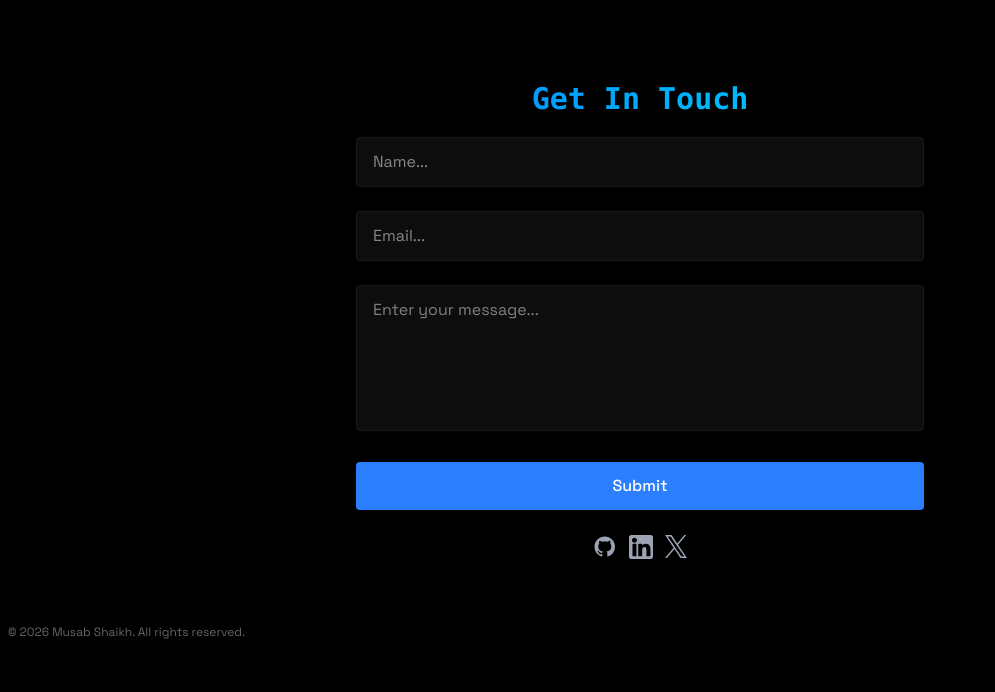
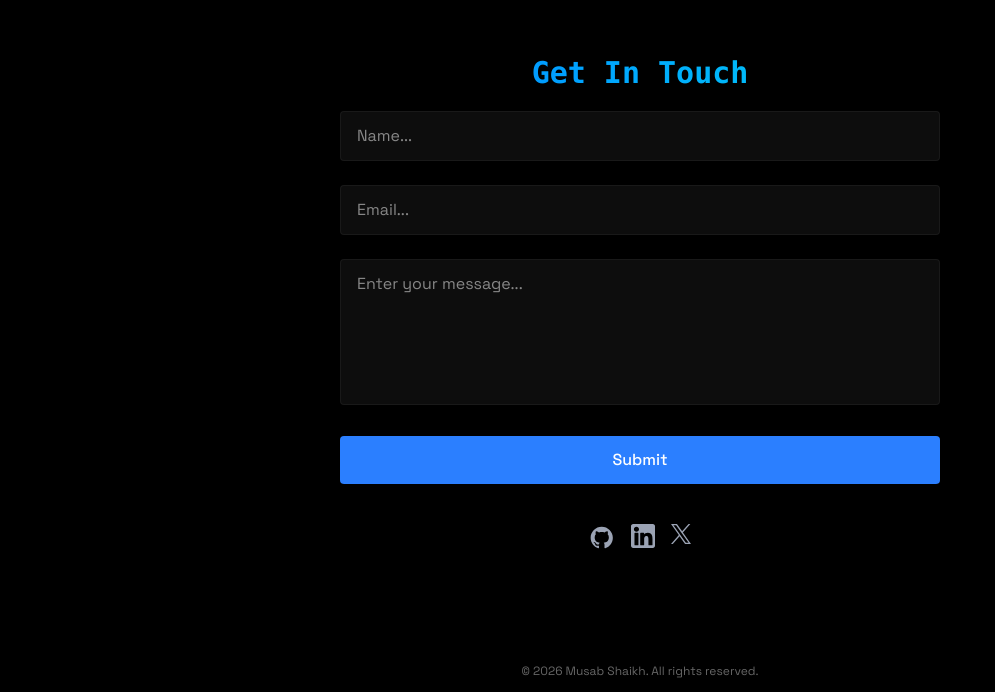
Before and after one commit to piratesofsi/musab-portfolio, a React (Vite) app: page / in a window 1280 px wide. Shown: the part 2312-3004 px from the top of the page, without its empty margins (0-995 px from the left). Built offline with nearby package versions, Linux system fonts and the light colour scheme.

Commit message:
footer updated

```diff
--- a/src/components/sections/Contact.jsx
+++ b/src/components/sections/Contact.jsx
@@ -6,179 +6,130 @@ import linkdin from "../../assets/linkedin-icon.svg";
 import x from "../../assets/x-icon.svg";
 import toast from "react-hot-toast";
 
-
-
 const Contact = () => {
 
-    // define a usestate so i can disable the submit
-    // while sending
     const [isSending, setisSending] = useState(false);
 
-
-    // function for handling the submit of form means sending email
     const sendEmail = (e) => {
-
-        // disable the button
+        e.preventDefault();
         setisSending(true);
-
-
-
-
-        // prevents the default behaviour of the forms
-        e.preventDefault();
 
         emailjs.sendForm(
             import.meta.env.VITE_EMAIL_SERVICE,
             import.meta.env.VITE_EMAIL_TEMPLATE,
             e.target,
             import.meta.env.VITE_EMAIL_PUBLIC
-        ).then(() => {
+        )
+        .then(() => {
             toast.success("Message sent successfully ");
-
-
-            // clear all inputes
-
-            // clear all inputs
             e.target.reset();
-
         })
         .catch((err) => {
             console.log(err);
             toast.error("Oops! Something went wrong 😭");
         })
         .finally(() => {
-                // enable the button
             setisSending(false);
-            })
-
+        });
     }
 
+    return (
+        <section
+            id='Contact'
+            className='min-h-[calc(100svh-4rem)] flex flex-col'>
 
-    return (
+            {/* MAIN CONTENT */}
+            {/* flex grow eates all the space so the footer should be at bottom  */}
+            <div className="flex-grow flex items-center justify-center px-4">
 
+                <RevealOnScreen>
+                    <div className='md:w-150 w-full py-10'>
 
-        <section id='Contact'
-            className='min-h-[calc(100svh-4rem)] pt-2 flex flex-col justify-center items-center md:mt-0 -mt-12 '>
+                        <h1 className='md:text-3xl text-2xl font-bold font-mono text-center mb-5
+                        bg-gradient-to-r bg-clip-text from-blue-500 to-cyan-400 text-transparent
+                        light:from-purple-600 light:to-pink-500'>
+                            Get In Touch
+                        </h1>
 
-            {/* main content form
-         */}
-            <RevealOnScreen>
-                <div className='px-4 md:w-150 mx-auto  py-10  '>
-                    <h1 className='md:text-3xl  text-2xl font-bold light:from-purple-600 light:to-pink-500 font-mono text-center mb-5 bg-gradient-to-r bg-clip-text from-blue-500
-            to-cyan-400 text-transparent  '>Get In Touch</h1>
+                        {/* FORM */}
+                        <form onSubmit={sendEmail} className='space-y-6'>
 
-                    {/* form  */}
-                    <form onSubmit={sendEmail} className='space-y-6'>
-                        {/* for name input  */}
-                        <div className='relative'>
-                            <input type="text"
-                                id='name'
+                            {/* Name */}
+                            <input
+                                type="text"
                                 name='name'
                                 required
                                 placeholder='Name...'
-                                className='w-full bg-white/5 border
-                     light:placeholder-blue-800 border-white/5 light:bg-blue-600/5 light:border-gray-500 rounded px-4 py-3 text-white transition focus:outline-none focus:border-blue-500 focus:bg-blue-500/5  light:focus:border-blue-800 '
+                                className='w-full bg-white/5 border border-white/5 light:bg-blue-600/5
+                                light:border-gray-500 rounded px-4 py-3 text-white
+                                light:placeholder-blue-800 focus:outline-none focus:border-blue-500
+                                focus:bg-blue-500/5'
                             />
-                        </div>
 
-                        {/* for email input  */}
-                        <div className='relative'>
-                            <input type="email"
-                                id='email'
+                            {/* Email */}
+                            <input
+                                type="email"
                                 name='email'
                                 required
                                 placeholder='Email...'
-                                className='w-full
-                     light:placeholder-blue-800  bg-white/5 border border-white/5 light:bg-blue-600/5 light:border-gray-500 rounded px-4 py-3 text-white transition focus:outline-none focus:border-blue-500 focus:bg-blue-500/5  light:focus:border-blue-800 '
+                                className='w-full bg-white/5 border border-white/5 light:bg-blue-600/5
+                                light:border-gray-500 rounded px-4 py-3 text-white
+                                light:placeholder-blue-800 focus:outline-none focus:border-blue-500
+                                focus:bg-blue-500/5'
                             />
-                        </div>
 
-                        {/* for message field  input  */}
-                        <div className='relative'>
+                            {/* Message */}
                             <textarea
-                                id='message'
                                 name='message'
                                 required
                                 placeholder='Enter your message...'
                                 rows={5}
-                                className='w-full resize-none bg-white/5 border
+                                className='w-full resize-none bg-white/5 border border-white/5
+                                light:bg-blue-600/5 light:border-gray-500 rounded px-4 py-3
+                                text-white light:text-black light:placeholder-blue-800
+                                focus:outline-none focus:border-blue-500 focus:bg-blue-500/5'
+                            />
 
-                    light:placeholder-blue-800 border-white/5 light:bg-blue-600/5 light:border-gray-500 rounded px-4 py-3  dark:text-white
-                    light:text-black transition focus:outline-none focus:border-blue-500 focus:bg-blue-500/5  light:focus:border-blue-800
-                    placeholder:opacity-100 '
-                            />
-                        </div>
-
-                        {/* submit button  */}
+                            {/* Button */}
                             <button
                                 type="submit"
                                 disabled={isSending}
-                            className='w-full text-white light:text-black py-3 px-6
-                rounded font-medium md:transition bg-blue-500 light:bg-blue-400 hover:bg-blue-700 light:hover:bg-blue-500 cursor-pointer hover:-translate-y-0.5 hover:shadow-[0_0_15px_rgba(59,130,246,0.4)] light:hover:shadow-[0_0_12px_rgba(37,99,235,0.25)] transition-transform duration-150 active:scale-95
-disabled:opacity-60 disabled:cursor-not-allowed disabled:scale-100
+                                className='w-full py-3 px-6 rounded font-medium text-white
+                                light:text-black bg-blue-500 light:bg-blue-400
+                                hover:bg-blue-700 light:hover:bg-blue-500
+                                transition-transform duration-150 hover:-translate-y-0.5
+                                active:scale-95 disabled:opacity-60 disabled:cursor-not-allowed'>
 
-' >
                                 {isSending ? "Sending..." : "Submit"}
-
-
                             </button>
 
-
-                        <div className='flex  w-full justify-center gap-2  '>
-
-
-
-                            {/* for desktop  */}
-
-                            {/* contact icons  */}
-                            <div className=' md:flex justify-center items-center gap-3 hidden '>
-                                <a href="https://github.com/piratesofsi"><img src={github} alt="" className='' /></a>
-                                <a href="https://www.linkedin.com/in/musab-shaikh-16a58128a/"><img src={linkdin} alt="" /></a>
-                                <a href="https://x.com/musabshaikh242"><img src={x} alt="" width="22px" /></a>
-
+                            {/* Social Icons */}
+                            <div className='flex justify-center gap-4 mt-4'>
+                                <a href="https://github.com/piratesofsi">
+                                    <img src={github} alt="github" width="26px" />
+                                </a>
+                                <a href="https://www.linkedin.com/in/musab-shaikh-16a58128a/">
+                                    <img src={linkdin} alt="linkedin" width="24px" />
+                                </a>
+                                <a href="https://x.com/musabshaikh242">
+                                    <img src={x} alt="x" width="20px" />
+                                </a>
                             </div>
 
-                            {/* for mobile  */}
-
-                            <div className='md:hidden flex justify-center items-center gap-4 text-[12px] light:text-gray-700 text-gray-400'>
-                                <a href="https://github.com/piratesofsi"><img src={github} alt="" className='' width="26px" /></a>
-                                <a href="https://www.linkedin.com/in/musab-shaikh-16a58128a/"><img src={linkdin} alt="" width="24px" /></a>
-                                <a href="https://x.com/musabshaikh242"><img src={x} alt="" width="18px" /></a>
+                        </form>
                     </div>
+                </RevealOnScreen>
             </div>
 
-
-                    </form>
-
-
-
-                </div>
-            </RevealOnScreen>
-
-            {/* footer contact  */}
-
-            <div className='w-full md:h-4  pt-3  md:pt-3 md:py-0 px-2 gap-2  py-0
-mt-0    flex-col items-center
- '>
-
-                {/* copyright  */}
-                <div className='flex w-full justify-start max-w-50%'>
-                    <p className="md:mt-2 md:py-1 py-3  text-center md:text-[12px] text-[9px] text-white/40  leading-relaxed light:text-gray-700">
+            {/* FOOTER */}
+            <footer className='w-full bg-black py-3 flex justify-center'>
+                <p className="text-[9px] md:text-[12px] text-white/40 text-center light:text-gray-700">
                     © {new Date().getFullYear()} Musab Shaikh. All rights reserved.
                 </p>
-
-
-                </div>
-
-
-
-
-            </div>
+            </footer>
 
         </section>
-
-
     )
 }
 
-export default Contact
+export default Contact;
```
Lines whose indentation alone changed are shown as unchanged.
